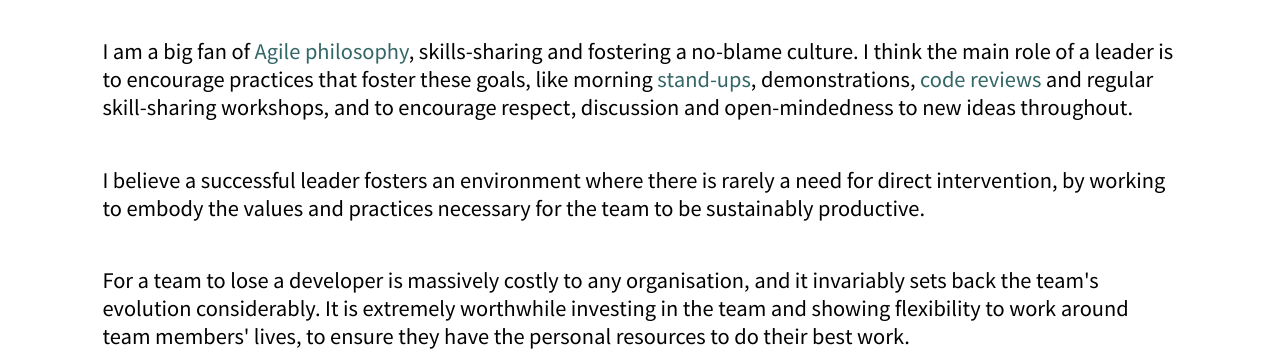
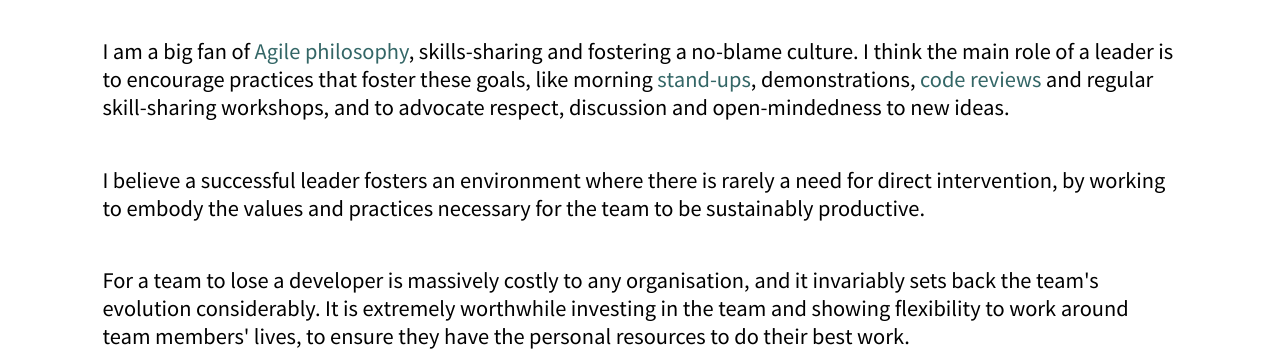
Before and after one commit to nottrobin/cv.robinwinslow.uk, a Django app: template cv/templates/cv/index.html in a window 1280 px wide. Shown: the part 2083-2436 px from the top of the page. Run offline with Django 3.2, Linux system fonts and the light colour scheme; the template is opened without the code that fills it, so the values that code supplies are empty; some libraries are stand-ins or nearby versions.

Commit message:
Single-word tweak

```diff
--- a/cv/templates/cv/index.html
+++ b/cv/templates/cv/index.html
@@ -138,7 +138,7 @@
 <section id="leading-a-team">
     <div class="section-title"><h1>Leading a team</h1></div>
 
-    <p>I am a big fan of <a href="http://robinwinslow.co.uk/2014/01/10/agile-philosophy/">Agile philosophy</a>, skills-sharing and fostering a no-blame culture. I think the main role of a leader is to encourage practices that foster these goals, like morning <a href="http://en.wikipedia.org/wiki/Stand-up_meeting">stand-ups</a>, demonstrations, <a href="https://en.wikipedia.org/wiki/Code_review">code reviews</a> and regular skill-sharing workshops, and to encourage respect, discussion and open-mindedness to new ideas throughout.</p>
+    <p>I am a big fan of <a href="http://robinwinslow.co.uk/2014/01/10/agile-philosophy/">Agile philosophy</a>, skills-sharing and fostering a no-blame culture. I think the main role of a leader is to encourage practices that foster these goals, like morning <a href="http://en.wikipedia.org/wiki/Stand-up_meeting">stand-ups</a>, demonstrations, <a href="https://en.wikipedia.org/wiki/Code_review">code reviews</a> and regular skill-sharing workshops, and to advocate respect, discussion and open-mindedness to new ideas.</p>
 
     <p>I believe a successful leader fosters an environment where there is rarely a need for direct intervention, by working to embody the values and practices necessary for the team to be sustainably productive.</p>
 
```
